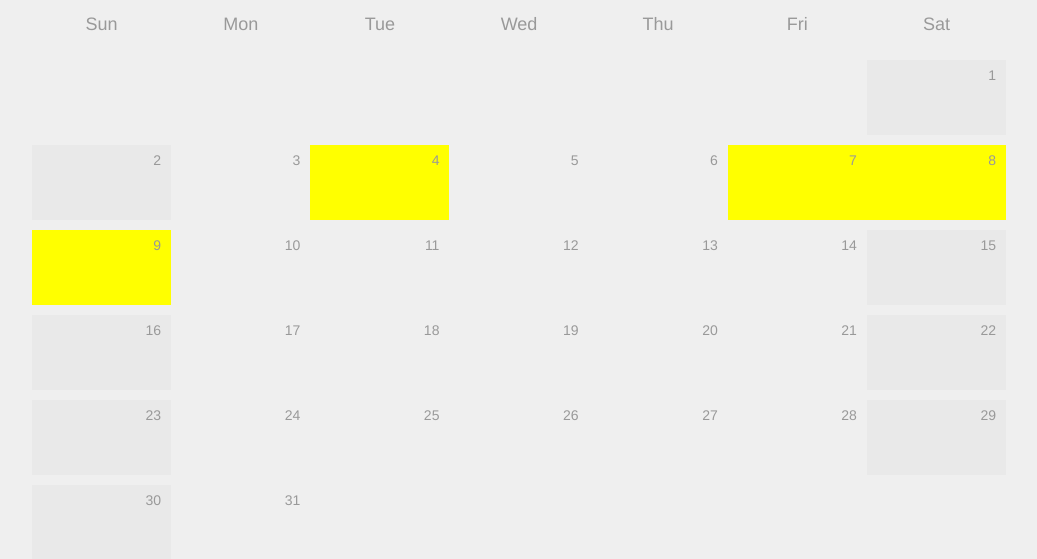
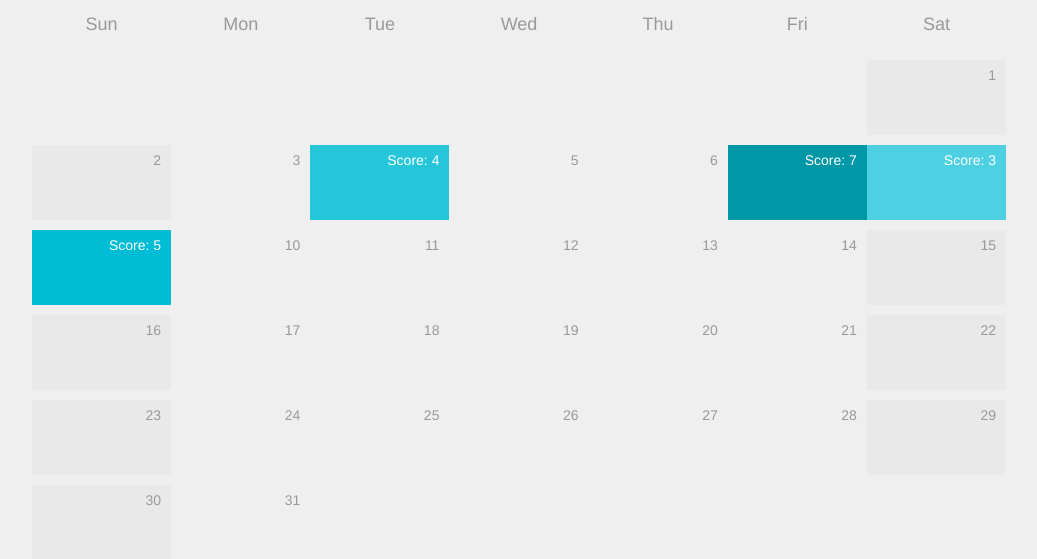
Before and after one commit to bhavingpt/alexa-meditate, a Flask app: page /display in a window 1280 px wide. Shown: the part 123-682 px from the top of the page, without its empty margins (121-1158 px from the left). Run offline with Flask 2, Linux system fonts and the light colour scheme; data comes from the database, SQL or seed files in the repository; some libraries are stand-ins or nearby versions.

Commit message:
Added color gradient and score

```diff
--- a/webapp/templates/display.html
+++ b/webapp/templates/display.html
@@ -299,6 +299,16 @@ populateCalendar(month);
 // ...
 // month = Current Month// Scroll to the very bottom and change the argument in PopulateCalendar() to change the month view.
 var entries = []
+var colors = ["#E0F7FA",
+"#B2EBF2",
+"#80DEEA",
+"#4DD0E1",
+"#26C6DA",
+"#00BCD4",
+"#00ACC1",
+"#0097A7",
+"#00838F",
+"#006064"];
 
 {% for entry in entries %}
 entries.push({
@@ -310,7 +320,8 @@ entries.push({
 for(var i = 0; i < entries.length; i++){
   var week = ((entries[i].date.getDate() - entries[i].date.getDay() - 2) / 7) + 2
   console.log(week);
-  $(".week"+week)[0].children[entries[i].date.getDay()].style = "background-color:yellow"
+  $(".week"+week)[0].children[entries[i].date.getDay()].style = "background-color:" + colors[entries[i].score];
+  $(".week"+week)[0].children[entries[i].date.getDay()].innerHTML = "<div style='color:white'>Score: " + entries[i].score + "</div>";
 }
 
     </script>
```
